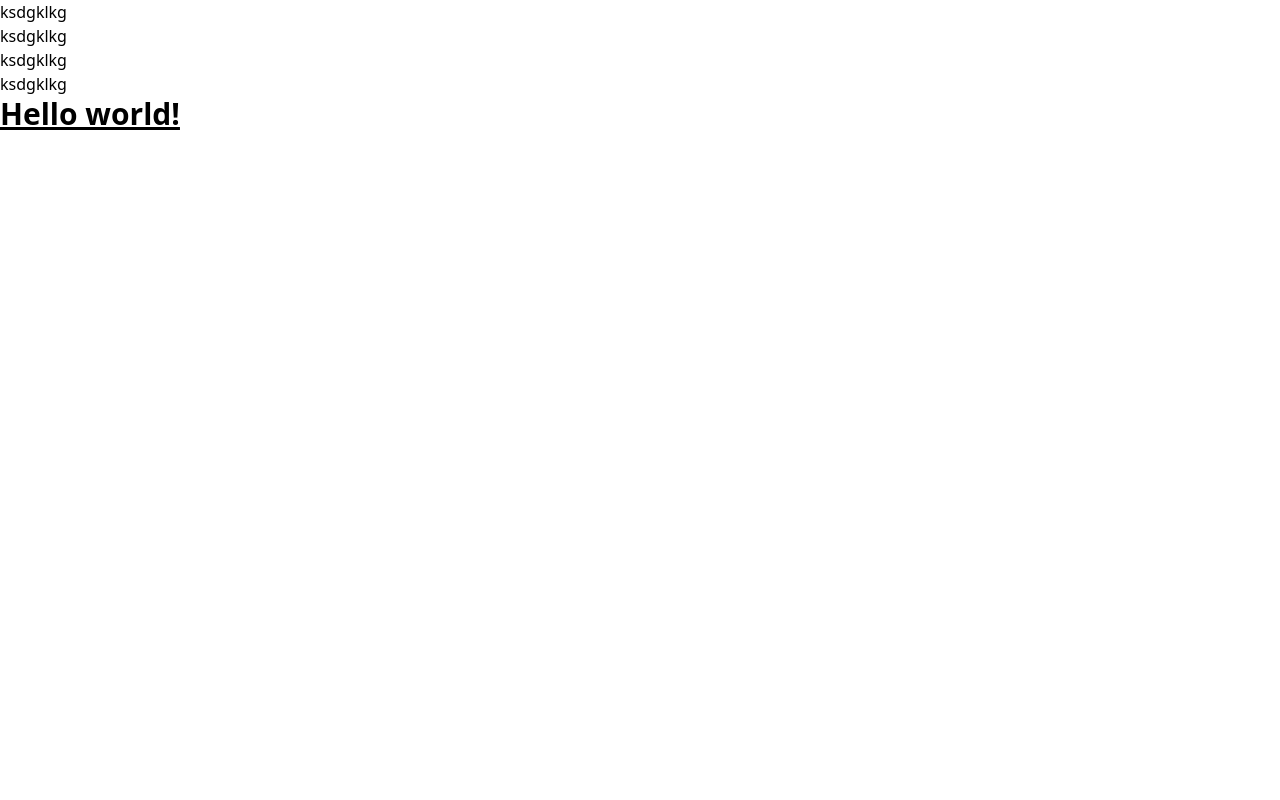
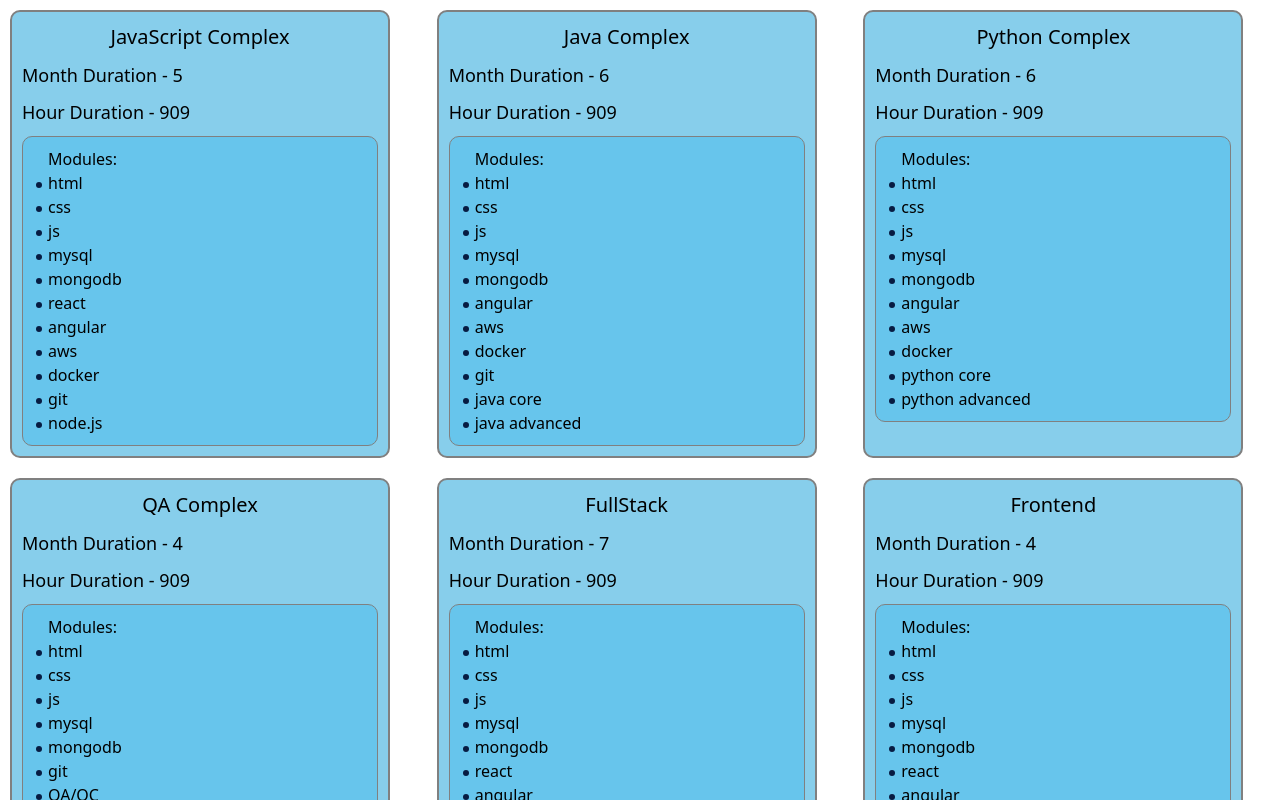
Before and after one commit to danyagithb/React, a React (Vite) app: page / in a window 1280 px wide. Shown: the top 800 px of the page. Built offline with nearby package versions, Linux system fonts and the light colour scheme.

Commit message:
completed 'Indepent Task'

```diff
--- a/src/App.tsx
+++ b/src/App.tsx
@@ -1,18 +1,11 @@
 import './App.css'
+import {FamilyComponent} from "./components/family-component/FamilyComponent.tsx";
 
 function App() {
   return (
-    <>
-      <ul>
-        <li>ksdgklkg</li>
-        <li>ksdgklkg</li>
-        <li>ksdgklkg</li>
-        <li>ksdgklkg</li>
-        <h1 className="text-3xl font-bold underline">
-          Hello world!
-        </h1>
-      </ul>
-    </>
+
+    <FamilyComponent/>
+
   )
 }
 
--- /dev/null
+++ b/src/components/family-component/FamilyComponent.css
@@ -0,0 +1,4 @@
+.cont {
+    display: grid;
+    grid-template-columns: repeat(3, 1fr);
+}
--- /dev/null
+++ b/src/components/family-component/FamilyComponent.tsx
@@ -0,0 +1,15 @@
+import './FamilyComponent.css'
+import {coursesArray} from "../../data/data.ts";
+import {ItemComponent} from "../item-component/ItemComponent.tsx";
+import type {ICourse} from "../../models/ICourse.ts";
+
+export const FamilyComponent = () => {
+    return (
+        <div className={'cont'}>
+            {
+                coursesArray.map((course: ICourse, index) => <ItemComponent key={index} course={course}/>
+                )
+            }
+        </div>
+    )
+}
--- /dev/null
+++ b/src/components/item-component/ItemComponent.css
@@ -0,0 +1,50 @@
+.block {
+    width: 380px;
+    background-color: skyblue;
+    border-radius: 10px;
+    border: 2px solid gray;
+    margin: 10px;
+    padding: 10px;
+
+    display: flex;
+    flex-direction: column;
+    justify-content: start;
+    align-items: start;
+    gap: 10px;
+}
+
+h3 {
+    width: 100%;
+    text-align: center;
+    font-size: 20px;
+    font-weight: 500;
+}
+
+p {
+    font-size: 18px;
+}
+
+ul {
+    background-color: #67c5ec;
+    border-radius: 10px;
+    padding-block: 10px;
+    padding-left: 25px;
+    border: 1px solid grey;
+    width: 100%;
+}
+
+li {
+    position: relative;
+}
+
+li::before {
+    content: '';
+    display: block;
+    width: 6px;
+    height: 6px;
+    border-radius: 50%;
+    background-color: #071c42;
+    position: absolute;
+    bottom: 7px;
+    left: -12px;
+}
--- /dev/null
+++ b/src/components/item-component/ItemComponent.tsx
@@ -0,0 +1,22 @@
+import './ItemComponent.css'
+import type {ICourse} from "../../models/ICourse.ts";
+import type {FC} from "react";
+
+type PropsType = {
+    course: ICourse,
+}
+
+export const ItemComponent: FC<PropsType> = ({course}) => {
+    return (
+        <div className={'block'}>
+            <h3>{course.title}</h3>
+            <p>Month Duration - {course.monthDuration}</p>
+            <p>Hour Duration - {course.hourDuration}</p>
+            <ul> Modules:
+                {course.modules.map((item: string, index: number) => (
+                    <li key={index}>{item}</li>
+                ))}
+            </ul>
+        </div>
+    )
+}
--- /dev/null
+++ b/src/data/data.ts
@@ -0,0 +1,71 @@
+import type {ICourse} from "../models/ICourse.ts";
+
+export const coursesArray: ICourse[] = [
+    {
+        title: 'JavaScript Complex',
+        monthDuration: 5,
+        hourDuration: 909,
+        modules: ['html', 'css', 'js', 'mysql', 'mongodb', 'react', 'angular', 'aws', 'docker', 'git', 'node.js']
+    },
+    {
+        title: 'Java Complex',
+        monthDuration: 6,
+        hourDuration: 909,
+        modules: ['html',
+            'css',
+            'js',
+            'mysql',
+            'mongodb',
+            'angular',
+            'aws',
+            'docker',
+            'git',
+            'java core',
+            'java advanced']
+    },
+    {
+        title: 'Python Complex',
+        monthDuration: 6,
+        hourDuration: 909,
+        modules: ['html',
+            'css',
+            'js',
+            'mysql',
+            'mongodb',
+            'angular',
+            'aws',
+            'docker',
+            'python core',
+            'python advanced']
+    },
+    {
+        title: 'QA Complex',
+        monthDuration: 4,
+        hourDuration: 909,
+        modules: ['html', 'css', 'js', 'mysql', 'mongodb', 'git', 'QA/QC']
+    },
+    {
+        title: 'FullStack',
+        monthDuration: 7,
+        hourDuration: 909,
+        modules: ['html',
+            'css',
+            'js',
+            'mysql',
+            'mongodb',
+            'react',
+            'angular',
+            'aws',
+            'docker',
+            'git',
+            'node.js',
+            'python',
+            'java']
+    },
+    {
+        title: 'Frontend',
+        monthDuration: 4,
+        hourDuration: 909,
+        modules: ['html', 'css', 'js', 'mysql', 'mongodb', 'react', 'angular', 'aws', 'docker', 'git', 'sass']
+    }
+];
--- /dev/null
+++ b/src/models/ICourse.ts
@@ -0,0 +1,6 @@
+export interface ICourse {
+  title: string;
+  monthDuration: number;
+  hourDuration: number;
+  modules: string[];
+}
```
